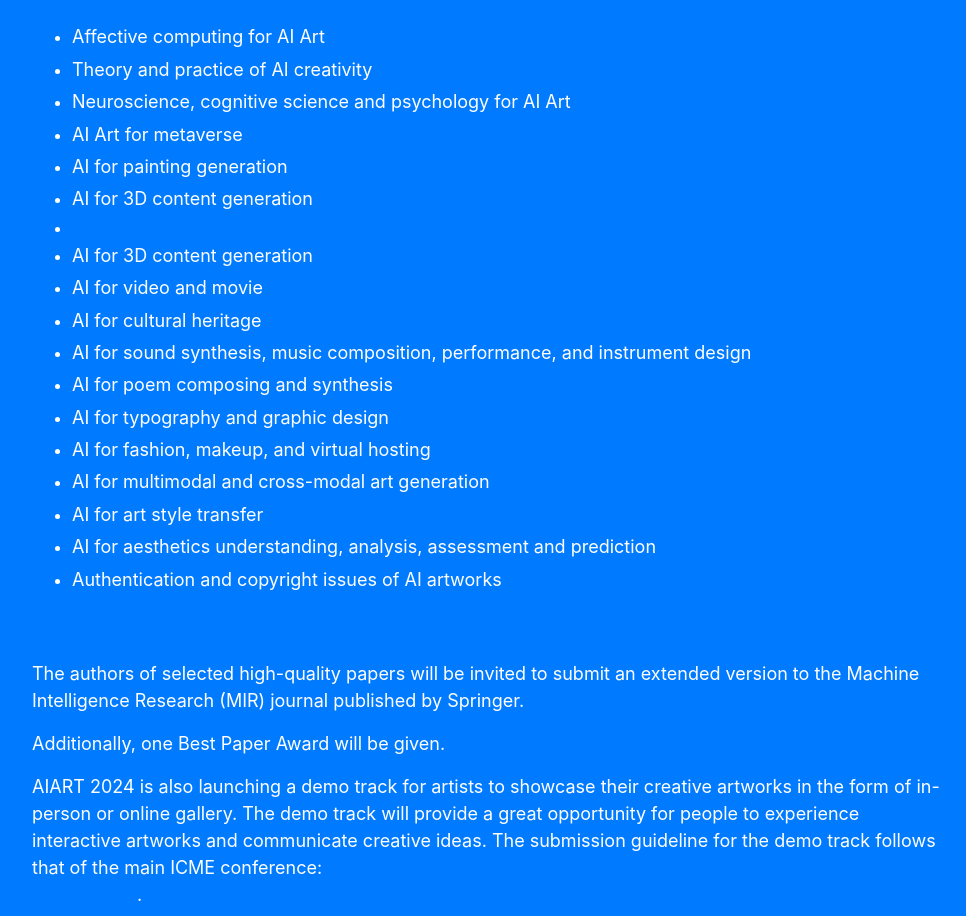
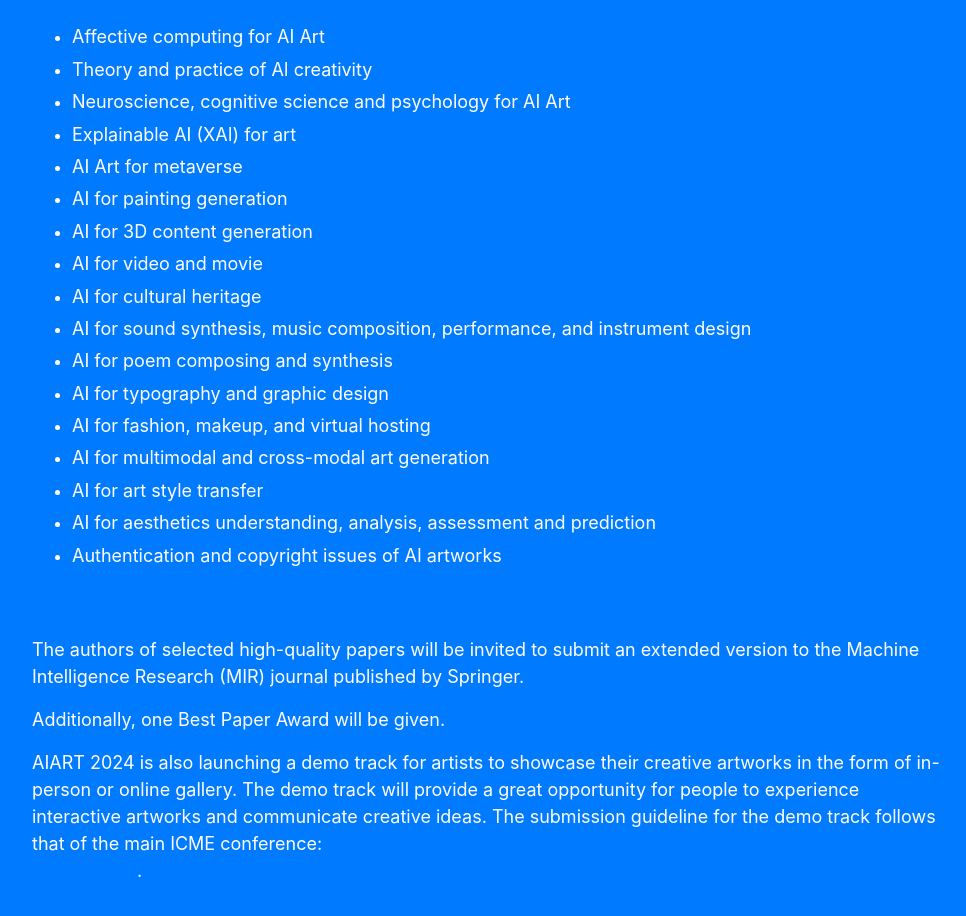
Before and after one commit to AIArt2024/aiart2024.github.io, a website with bundled scripts: page index.html in a window 1280 px wide. Shown: the part 1485-2401 px from the top of the page, without its empty margins (148-1114 px from the left). Built offline with nearby package versions, Linux system fonts and the light colour scheme.

Commit message:
update cfp

```diff
--- a/index.html
+++ b/index.html
@@ -137,6 +137,11 @@
             </li>
             <li>
               <div class="text-faded" style="text-align: left;color: white;font-size: 18px;line-height: 1.8">
+              Explainable AI (XAI) for art
+              </div>
+            </li>
+            <li>
+              <div class="text-faded" style="text-align: left;color: white;font-size: 18px;line-height: 1.8">
                 AI Art for metaverse
               </div>
             </li>
@@ -145,12 +150,6 @@
                 AI for painting generation
               </div>
             </li>
-            <li>
-              <div class="text-faded" style="text-align: left;color: white;font-size: 18px;line-height: 1.8">
-                AI for 3D content generation
-              </div>
-            </li>
-            <li>
             <li>
               <div class="text-faded" style="text-align: left;color: white;font-size: 18px;line-height: 1.8">
                 AI for 3D content generation
```
Also changed, not shown: _site/feed.xml, _site/index.html.
